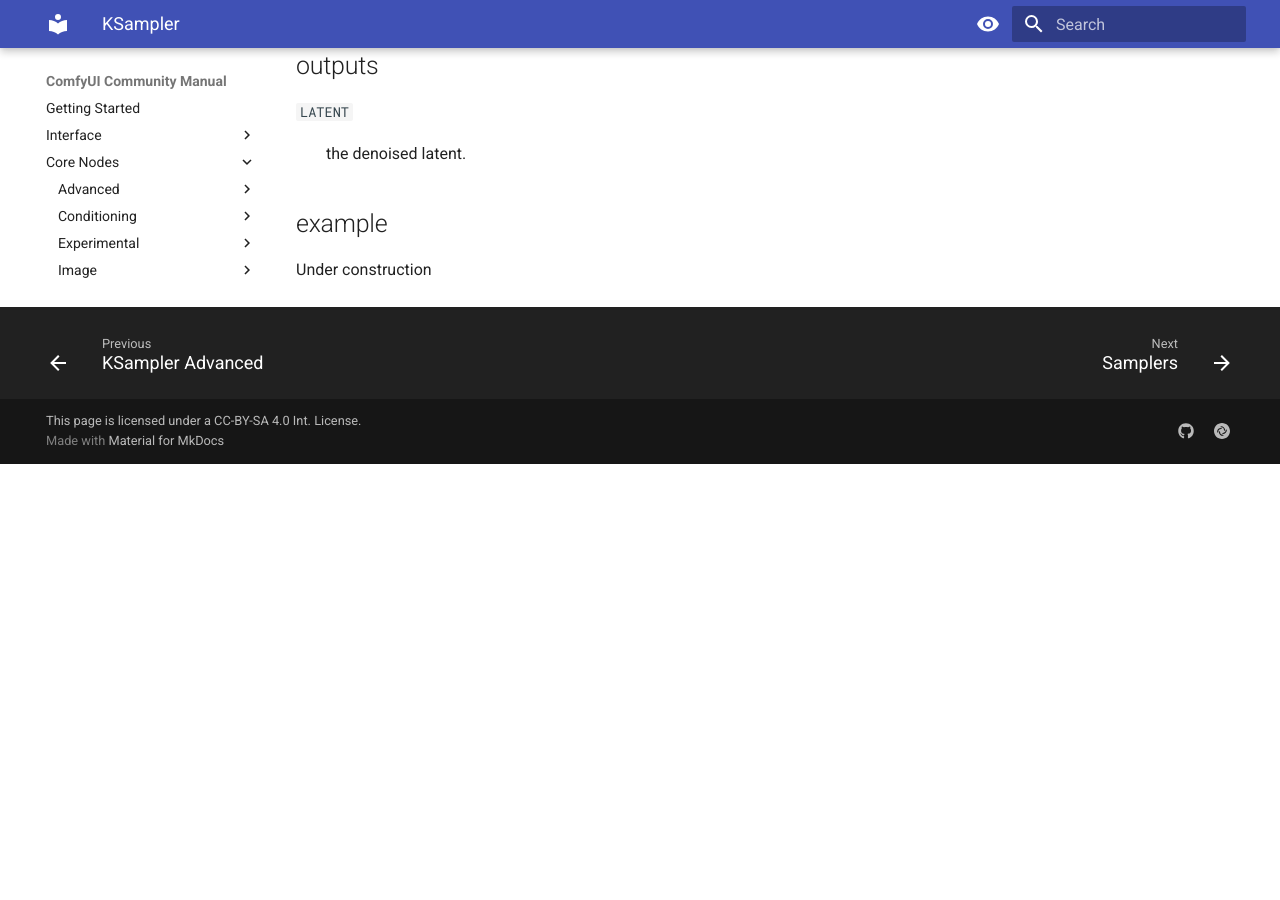
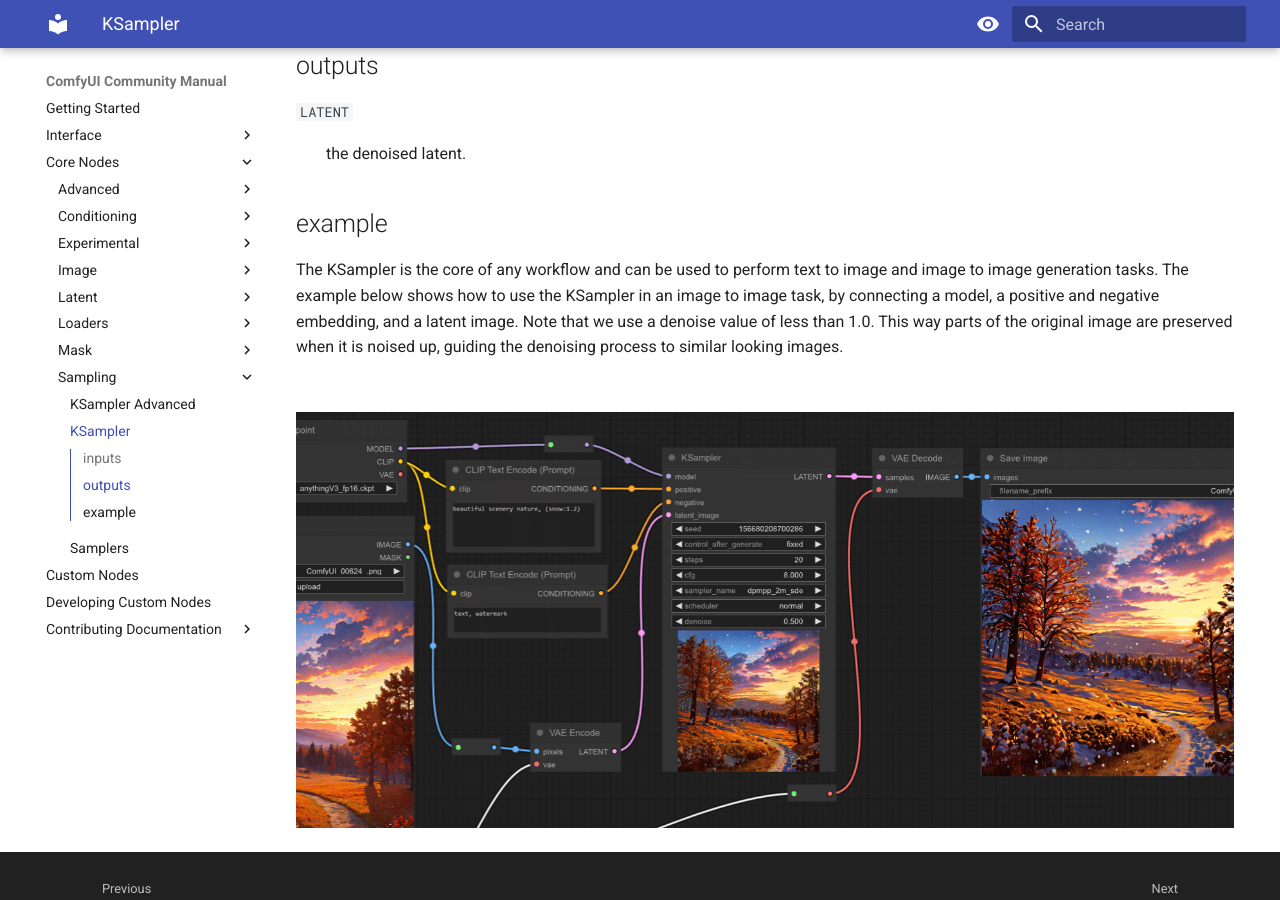
Before and after one commit to BlenderNeko/ComfyUI-docs, an MkDocs documentation site: the page built from docs/Core Nodes/Sampling/KSampler.md, in a window 1280 px wide and 900 px high, scrolled down 1523 px. Built offline with MkDocs 1.6.1 and Material for MkDocs 9.7.7, drawn with Linux system fonts in a browser that asks for light colours; before the commit the page ends 1987 px from its top, so only the background shows below that.

Commit message:
KSampler example

```diff
--- a/docs/Core Nodes/Sampling/KSampler.md
+++ b/docs/Core Nodes/Sampling/KSampler.md
@@ -59,4 +59,8 @@
 
 ## example
 
-Under construction
+The KSampler is the core of any workflow and can be used to perform text to image and image to image generation tasks. The example below shows how to use the KSampler in an image to image task, by connecting a model, a positive and negative embedding, and a latent image. Note that we use a denoise value of less than 1.0. This way parts of the original image are preserved when it is noised up, guiding the denoising process to similar looking images.
+
+<div style="overflow: hidden;">
+<img src="../../media/img2imgExample.png" style="transform: scale(1.2) translate(-5%, 15%);">
+</div>
```
Also changed, not shown: docs/Core Nodes/media/img2imgExample.png (added).
